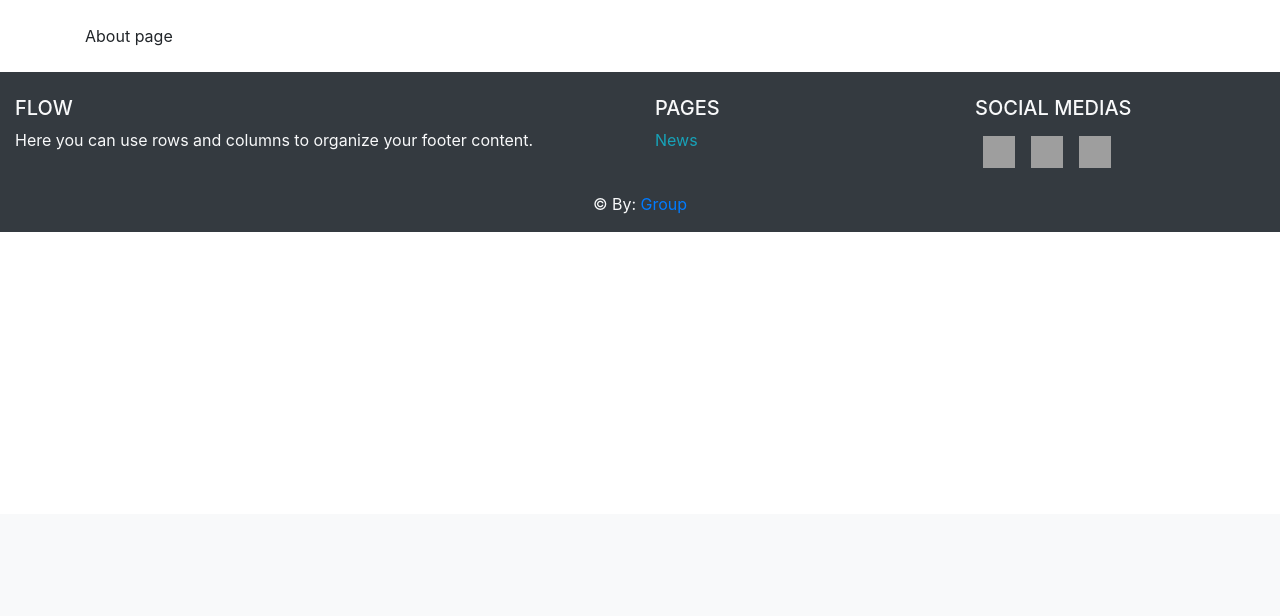
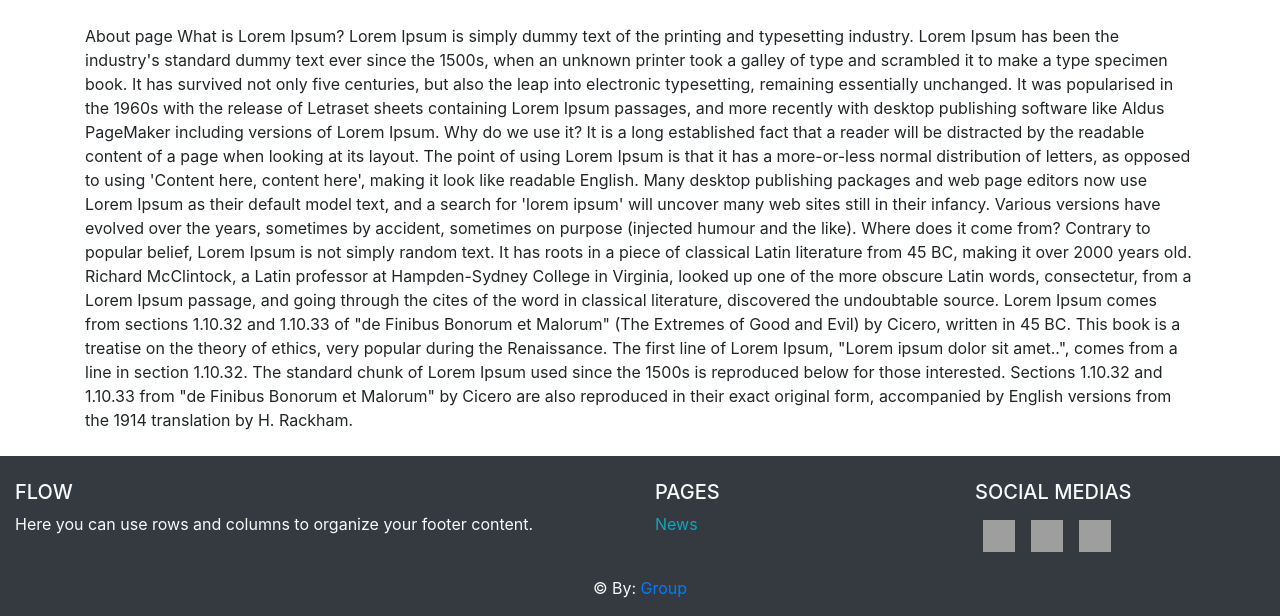
Before and after one commit to Kene881/Flow_mebel_project, a Django app: page /about/ in a window 1280 px wide. Shown: the part 286-902 px from the top of the page. Before the commit the page ends 518 px from the top, so only its background shows below. Run offline with Django 3.2, Linux system fonts and the light colour scheme; grey boxes are pictures that could not be loaded.

Commit message:
Kenesary mid nav

```diff
--- a/Flow_mebel_core/templates/core/navbar.html
+++ b/Flow_mebel_core/templates/core/navbar.html
@@ -1,9 +1,12 @@
 {% block navbar %}
 <nav class="navbar navbar-expand-lg navbar-light bg-light">
-  <button class="navbar-toggler" type="button" data-toggle="collapse" data-target="#navbarNavDropdown" aria-controls="navbarNavDropdown" aria-expanded="false" aria-label="Toggle navigation">
+  {% comment %} <button class="navbar-toggler" type="button" data-toggle="collapse" data-target="#navbarNavDropdown" aria-controls="navbarNavDropdown" aria-expanded="false" aria-label="Toggle navigation">
     <span class="navbar-toggler-icon"></span>
-  </button>
-  <div class="collapse navbar-collapse justify-content-center" id="navbarNavDropdown">
+
+    id="navbarNavDropdown"
+  </button> {% endcomment %}
+  <div class="collapse navbar-collapse justify-content-center">
+    {% comment %} <h1 class="display-3">FLOW mebel</h1> {% endcomment %}
     <ul class="navbar-nav">
       <li class="nav-item active">
         <a class="nav-link" href="{% url 'main_page' %}">Home <span class="sr-only">(current)</span></a>
@@ -11,17 +14,6 @@
       <li class="nav-item active">
         <a class="nav-link" href="{% url 'about_page' %}">About Us <span class="sr-only">(current)</span></a>
       </li>
-      {% comment %} <li class="nav-item">
-        <a class="nav-link" href="">News</a>
-      </li> {% endcomment %}
-      {% comment %} <li class="nav-item dropdown">
-        <a class="nav-link dropdown-toggle ml-2" href="#" id="navbarDropdownMenuLink" role="button" data-toggle="dropdown" aria-haspopup="true" aria-expanded="false">
-        </a>
-        <div class="dropdown-menu" aria-labelledby="navbarDropdownMenuLink">
-          <a class="dropdown-item" href="">Profile</a>
-          <a class="dropdown-item" href="">Courses</a>
-          <a class="dropdown-item text-danger" href="">Logout</a>
-        </div> {% endcomment %}
       </li>
     </ul>
   </div>
--- a/Flow_mebel_core/templates/home/about_us_page.html
+++ b/Flow_mebel_core/templates/home/about_us_page.html
@@ -6,4 +6,37 @@ About us
 
 {% block main %}
 About page
+
+What is Lorem Ipsum?
+
+Lorem Ipsum is simply dummy text of the printing and typesetting industry.
+Lorem Ipsum has been the industry's standard dummy text ever since the 1500s,
+when an unknown printer took a galley of type and scrambled it to make a type
+specimen book. It has survived not only five centuries, but also the leap into
+electronic typesetting, remaining essentially unchanged. It was popularised in
+the 1960s with the release of Letraset sheets containing Lorem Ipsum passages,
+and more recently with desktop publishing software like Aldus PageMaker including
+versions of Lorem Ipsum.
+Why do we use it?
+
+It is a long established fact that a reader will be distracted by the readable content of a page when looking at its layout.
+The point of using Lorem Ipsum is that it has a more-or-less normal distribution of letters, as opposed to using 'Content here,
+content here', making it look like readable English. Many desktop publishing packages and web page editors now use Lorem Ipsum
+as their default model text, and a search for 'lorem ipsum' will uncover many web sites still in their infancy. Various versions
+have evolved over the years, sometimes by accident, sometimes on purpose (injected humour and the like).
+
+Where does it come from?
+
+Contrary to popular belief, Lorem Ipsum is not simply random text. It has roots in a piece of classical Latin
+literature from 45 BC, making it over 2000 years old. Richard McClintock, a Latin professor at Hampden-Sydney
+College in Virginia, looked up one of the more obscure Latin words, consectetur, from a Lorem Ipsum passage,
+and going through the cites of the word in classical literature, discovered the undoubtable source. Lorem
+Ipsum comes from sections 1.10.32 and 1.10.33 of "de Finibus Bonorum et Malorum" (The Extremes of Good and Evil)
+by Cicero, written in 45 BC. This book is a treatise on the theory of ethics, very popular during the Renaissance.
+The first line of Lorem Ipsum, "Lorem ipsum dolor sit amet..", comes from a line in section 1.10.32.
+
+The standard chunk of Lorem Ipsum used since the 1500s is reproduced below for those interested. Sections
+1.10.32 and 1.10.33
+from "de Finibus Bonorum et Malorum" by Cicero are also reproduced in their exact original form, accompanied
+by English versions from the 1914 translation by H. Rackham.
 {% endblock  %}
```
Also changed, not shown: Flow_mebel_core/templates/home/main_page.html (+30 -1 lines).
